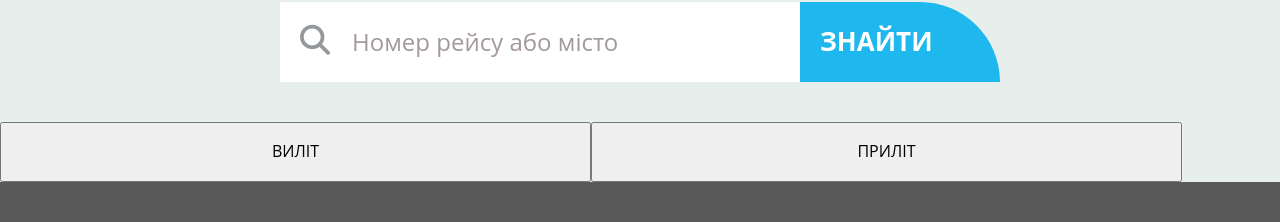
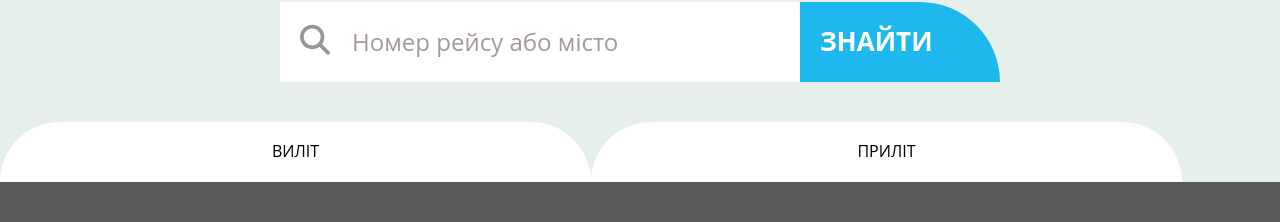
Before and after one commit to Kluy/employees-directory-app, a React app: page / in a window 1280 px wide. Shown: the part 241-463 px from the top of the page. Built offline with nearby package versions, Linux system fonts and the light colour scheme.

Commit message:
c13_23-01

```diff
--- a/src/components/shedule/shedule.scss
+++ b/src/components/shedule/shedule.scss
@@ -1,4 +1,8 @@
 .filter__btn {
     height: 60px;
     width: 591px;
+    background-color: white;
+    border-radius: 90px 90px 0 0;
+    border: 0;
+    outline: 0;
 }
```
